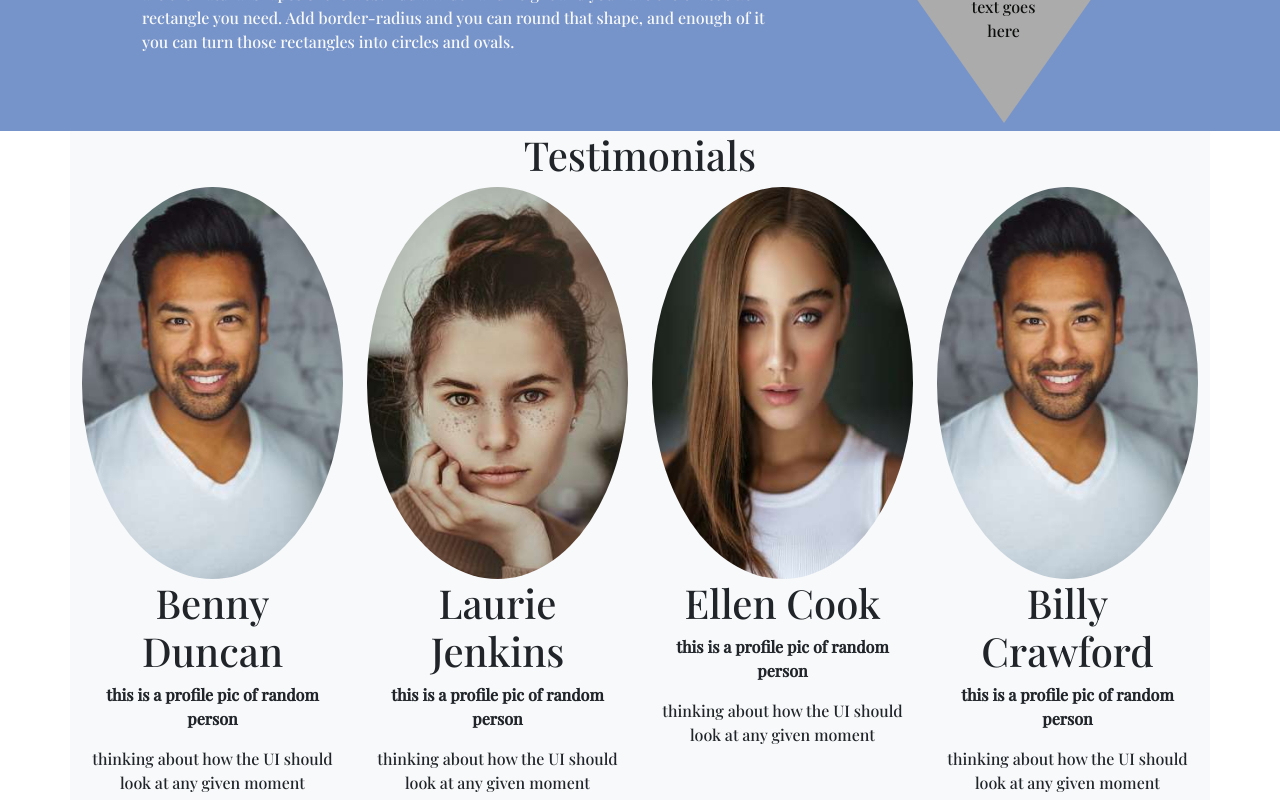
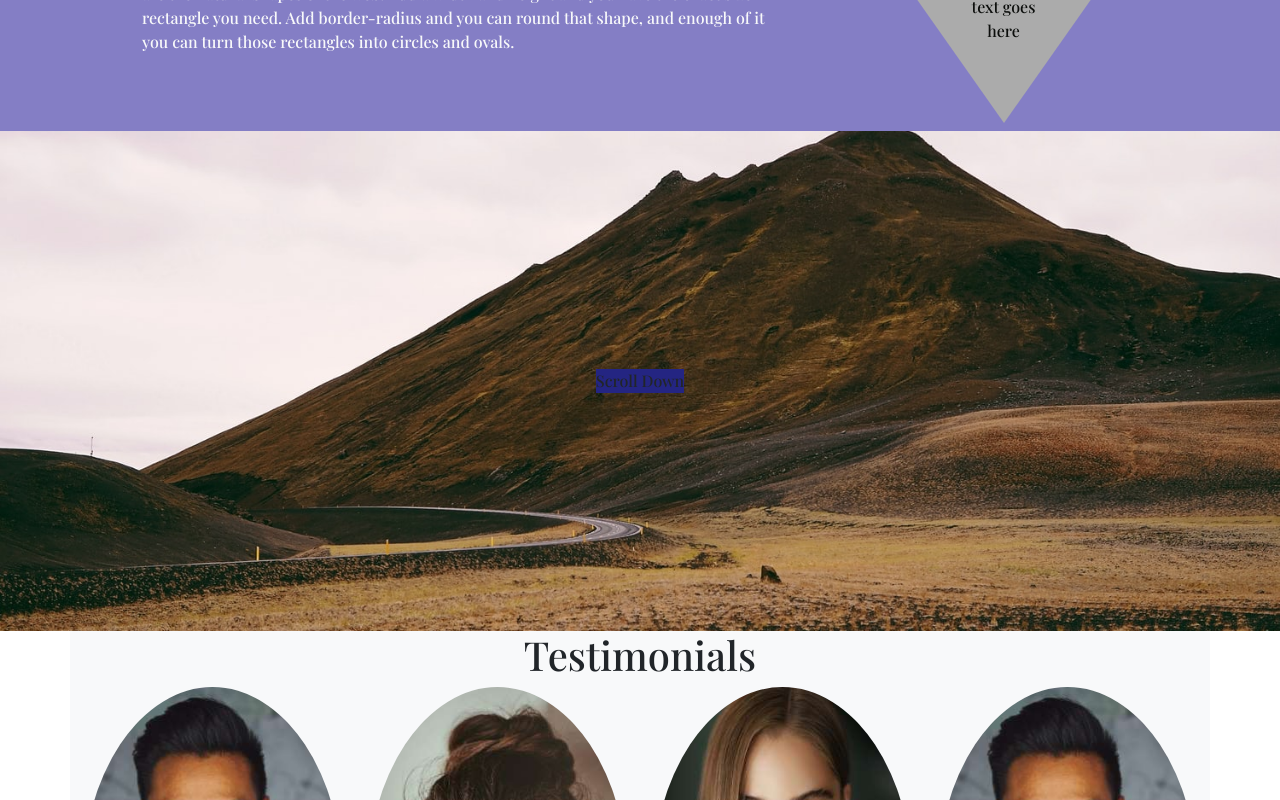
Before and after one commit to stirthraj/ui4, a React (Create React App) app: page / in a window 1280 px wide. Shown: the part 800-1600 px from the top of the page. Built offline with nearby package versions, Linux system fonts and the light colour scheme.

Commit message:
parallax scroll effect

```diff
--- a/src/App.js
+++ b/src/App.js
@@ -144,6 +144,10 @@ function App() {
             </div>
           </div>
         </div>
+      </div>
+      {/* parallax scrolling */}
+      <div className="para d-flex justify-content-center align-items-center">
+        <div className="bg-mc">Scroll Down</div>
       </div>
       {/* middle section */}
       <div className="container bg-light">
--- a/src/style.css
+++ b/src/style.css
@@ -134,3 +134,12 @@ a:hover{
     color: blue;
     font-weight: bold;
 }
+.para{
+    background-image: url('./para.jpeg');
+    min-height: 500px;
+    background-position: center;
+    background-repeat: no-repeat;
+    background-size: cover;
+    background-attachment: fixed;
+    position: relative;
+}
```
Also changed, not shown: src/para.jpeg (added).
